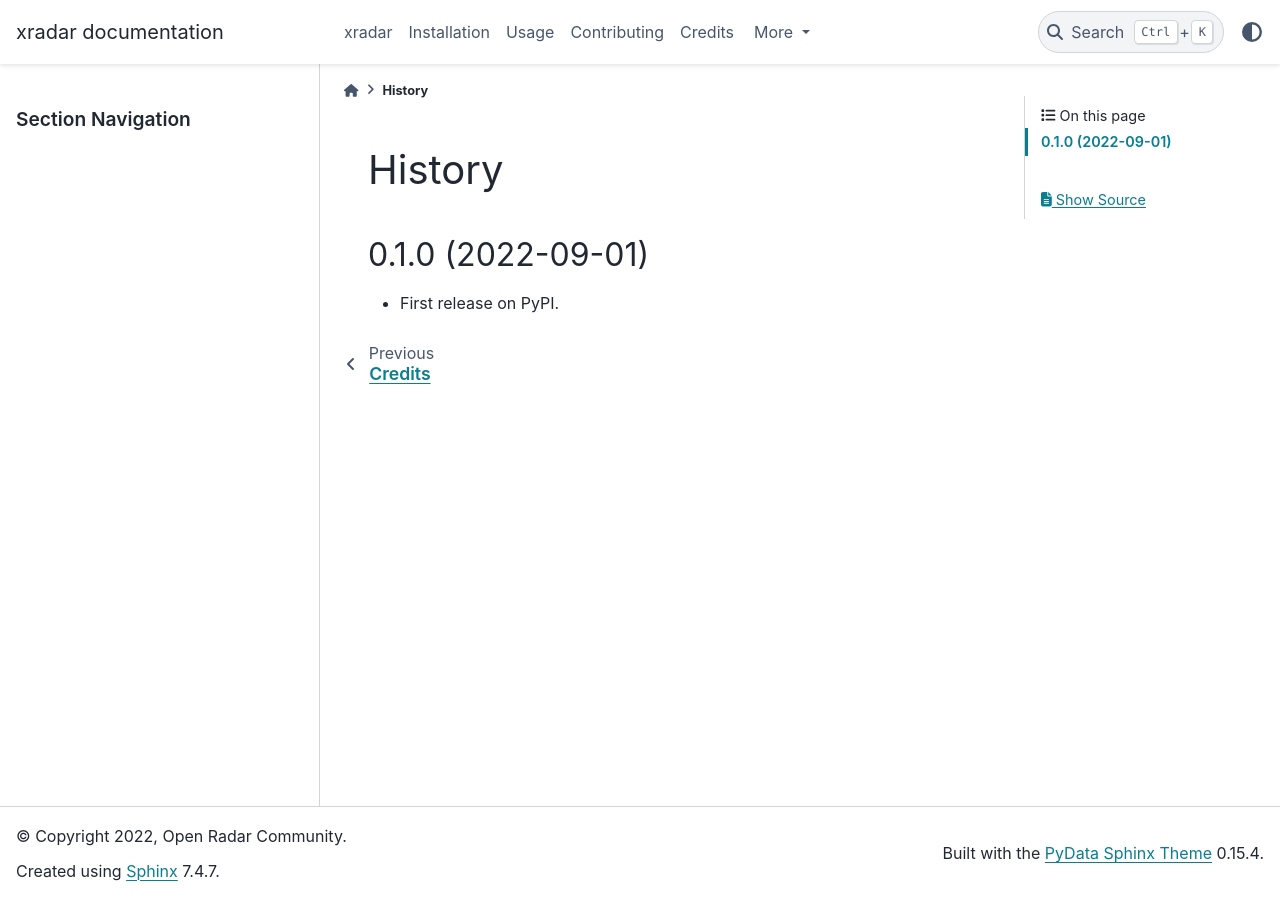
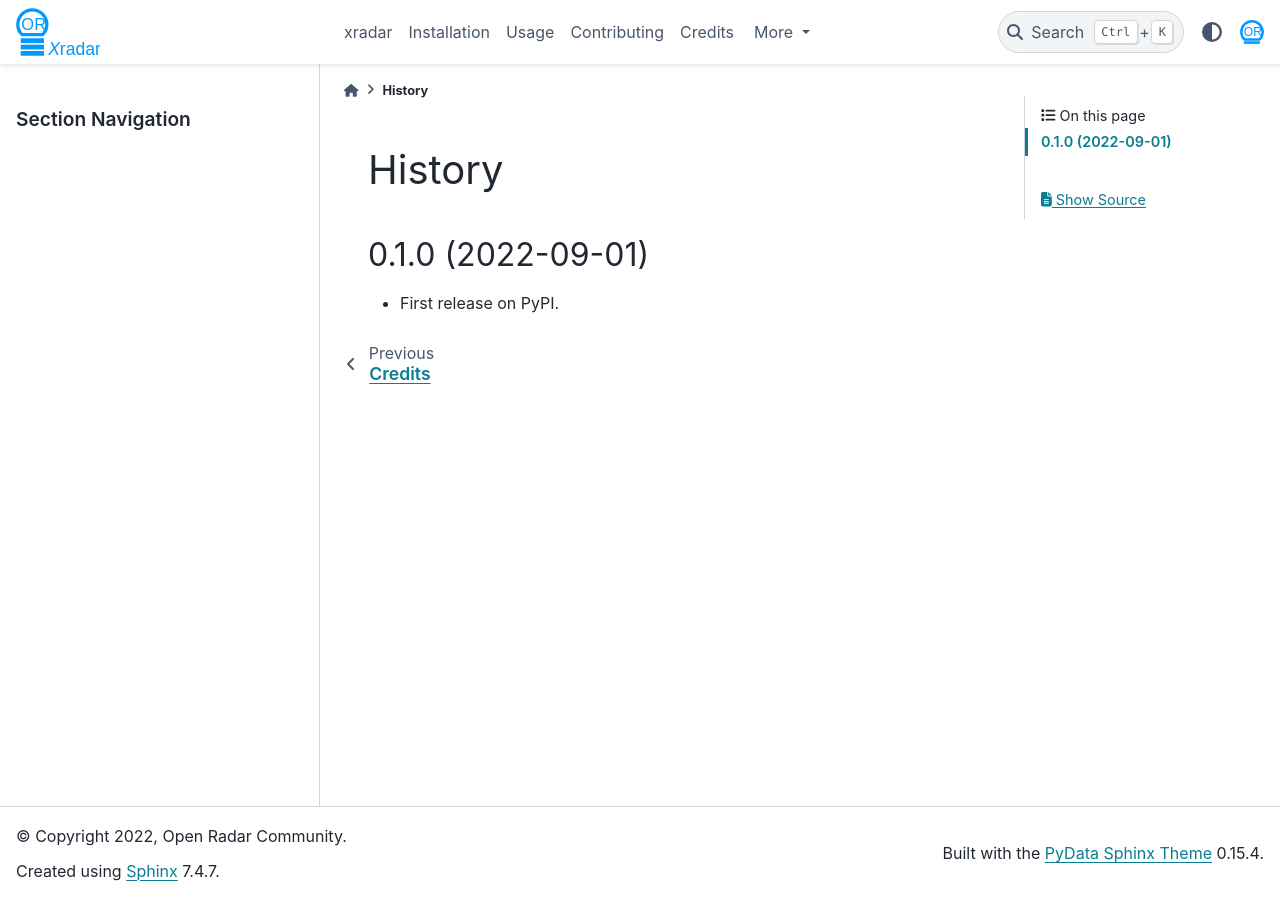
Before and after one commit to openradar/xradar, a Sphinx documentation site: the page built from docs/history.rst, in a window 1280 px wide. Built offline with Sphinx 7.4.7 and the PyData theme 0.15.4, drawn with Linux system fonts in a browser that asks for light colours; pages that are not in the unit, such as notebooks, are missing from menus; the version number could not be read and is left out.

Commit message:
WIP: sphinx svg

```diff
--- a/docs/conf.py
+++ b/docs/conf.py
@@ -113,12 +113,35 @@
 # a list of builtin themes.
 #
 html_theme = "pydata_sphinx_theme"
+html_logo = "_static/xradar_logo.svg"
 
 # Theme options are theme-specific and customize the look and feel of a
 # theme further.  For a list of options available for each theme, see the
 # documentation.
 #
-# html_theme_options = {}
+html_theme_options = {
+    "navbar_end": ["theme-switcher", "icon-links.html"],
+    "favicons": [
+        {
+            "rel": "icon",
+            "sizes": "16x16",
+            "href": "openradar_micro.svg",
+        },
+        {
+            "rel": "icon",
+            "sizes": "32x32",
+            "href": "openradar_micro.svg",
+        },
+    ],
+    "icon_links": [
+        {
+            "type": "local",
+            "name": "OpenRadarScience",
+            "url": "https://openradarscience.org",
+            "icon": "_static/openradar_micro.svg",
+        },
+    ],
+}
 
 # Add any paths that contain custom static files (such as style sheets) here,
 # relative to this directory. They are copied after the builtin static files,
--- a/docs/index.rst
+++ b/docs/index.rst
@@ -8,7 +8,6 @@
    readme
    installation
    usage
-   modules
    contributing
    authors
    history
```
Also changed, not shown: docs/_static/openradar_micro.svg (added), docs/_static/openradar_mini.svg (added), docs/_static/xradar_logo.svg (added).
